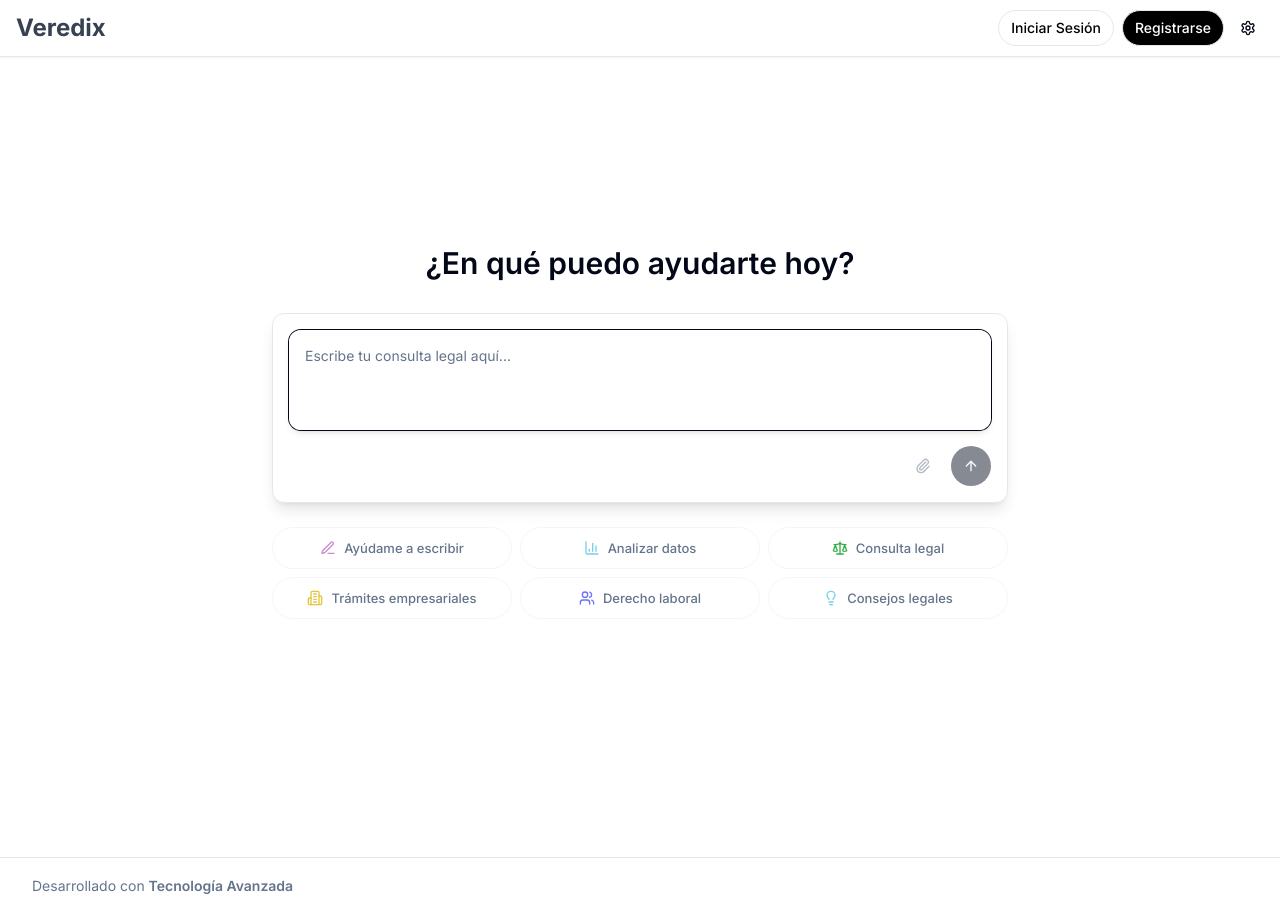
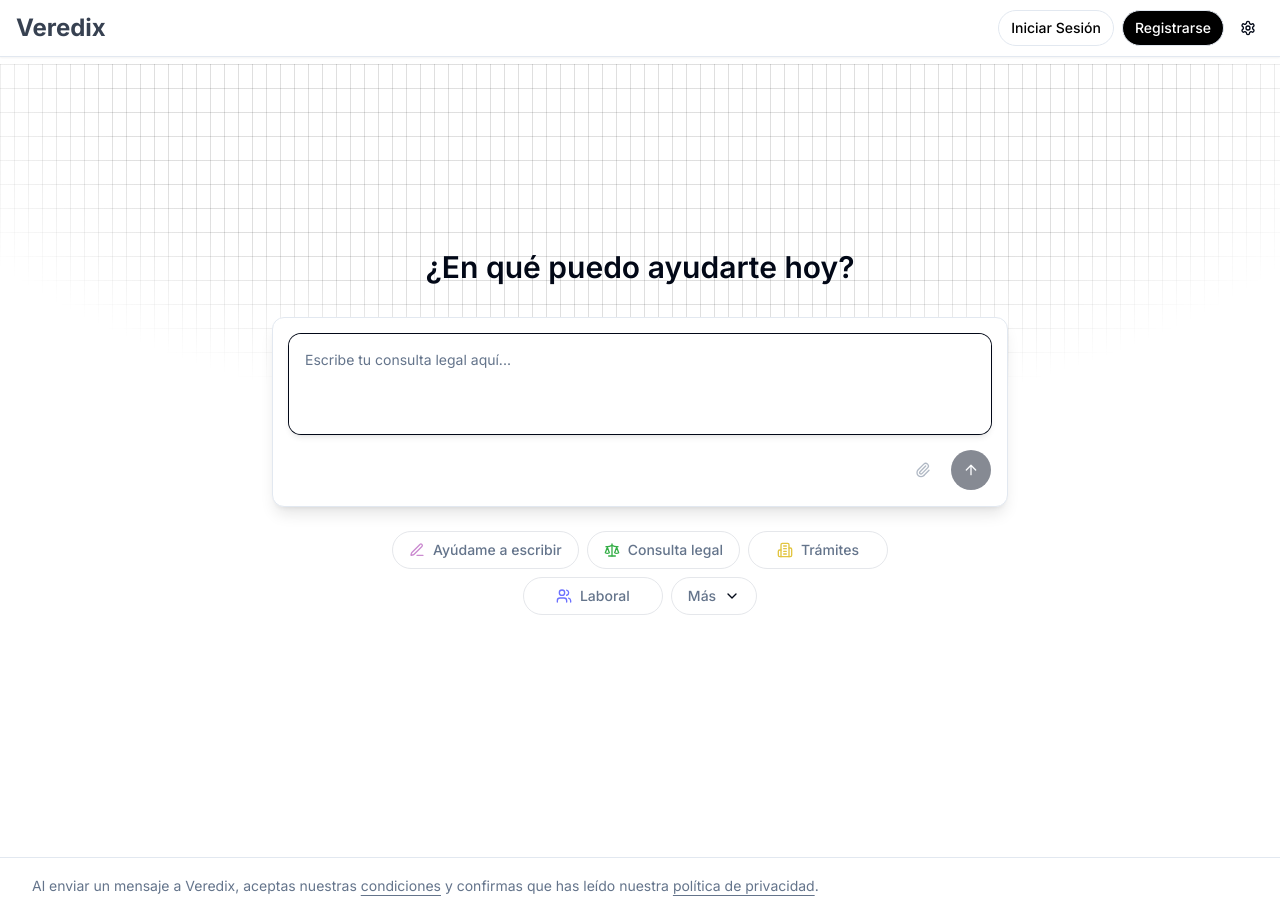
Before and after one commit to israelgo93/Veredix-Frontend, a Next.js app: page / in a window 1280 px wide. Built offline with nearby package versions, Linux system fonts and the light colour scheme.

Commit message:
Actualizacion de la interfaz

```diff
--- a/src/components/ChatInterface.tsx
+++ b/src/components/ChatInterface.tsx
@@ -1,4 +1,4 @@
-// chat-legal/src/components/ChatInterface.tsx
+// chat-legal/src/components/ChatInterfaceV2.tsx
 "use client"
 
 import { useState, useEffect, useRef, useCallback, type FormEvent, type KeyboardEvent, type ChangeEvent } from "react"
@@ -30,7 +30,7 @@
 import { DropdownMenu, DropdownMenuContent, DropdownMenuItem, DropdownMenuTrigger } from "@/components/ui/dropdown-menu"
 import { QuickActions } from "./QuickActions"
 import { Sidebar } from "./Sidebar"
-import { ThemeToggle } from "./theme-toggle"
+import Link from "next/link"
 
 function useIsMobile() {
   const [isMobile, setIsMobile] = useState(false)
@@ -59,10 +59,10 @@
   pre: "mb-3 mt-3 overflow-x-auto rounded-lg border bg-muted p-3",
 }
 
-const ThinkingIndicator = ({ isLoading }: { isLoading: boolean }) => (
+const ThinkingIndicator = () => (
   <div className="inline-flex items-center gap-2 px-3 py-2">
     <span className="align-middle text-sm font-medium animate-pulse bg-gradient-to-r from-gray-400 to-gray-600 bg-clip-text text-transparent">
-      {isLoading ? "Pensando" : "Razonando"}
+      Pensando
     </span>
   </div>
 )
@@ -317,6 +317,13 @@
   const isScrollingRef = useRef(false)
   const [sidebarOpen, setSidebarOpen] = useState(false)
   const [showNewChatModal, setShowNewChatModal] = useState(false)
+  const [chatStarted, setChatStarted] = useState(false)
+
+  useEffect(() => {
+    if (!isInitialView) {
+      setChatStarted(true)
+    }
+  }, [isInitialView])
 
   useEffect(() => {
     if (!isInitialView) {
@@ -444,9 +451,16 @@
 
   return (
     <div
-      className="flex bg-white dark:bg-gray-900 text-sm overflow-hidden fixed inset-x-0 bottom-0"
+      className={`flex bg-white dark:bg-gray-900 text-sm overflow-hidden fixed inset-x-0 bottom-0 ${
+        chatStarted ? "bg-transparent" : ""
+      }`}
       style={{ top: "64px" }}
     >
+      {!chatStarted && (
+        <div className="absolute inset-0 -z-10 h-full w-full bg-white dark:bg-gray-950">
+          <div className="absolute bottom-0 left-0 right-0 top-0 bg-[linear-gradient(to_right,#4f4f4f2e_1px,transparent_1px),linear-gradient(to_bottom,#4f4f4f2e_1px,transparent_1px)] bg-[size:14px_24px] [mask-image:radial-gradient(ellipse_60%_50%_at_50%_0%,#000_70%,transparent_100%)]"></div>
+        </div>
+      )}
       {!isInitialView && isMobile && (
         <header className="fixed top-0 left-0 right-0 h-16 flex items-center px-3 bg-white dark:bg-gray-900 shadow-md z-50 justify-between">
           <div>
@@ -461,7 +475,15 @@
             </Button>
           </div>
           <div>
-            <ThemeToggle />
+            <Link href="/auth/login">
+              <Button
+                variant="outline"
+                size="sm"
+                className="rounded-full px-3 py-1 bg-white text-black dark:bg-gray-800 dark:text-white hover:bg-gray-100 dark:hover:bg-gray-700 transition-all"
+              >
+                Iniciar Sesión
+              </Button>
+            </Link>
           </div>
         </header>
       )}
@@ -566,8 +588,8 @@
                                 message.role === "user" ? "text-primary justify-end" : "text-foreground justify-start"
                               }`}
                             >
-                              {message.role === "assistant" && (showThinking || isLoading) ? (
-                                <ThinkingIndicator isLoading={isLoading} />
+                              {message.role === "assistant" && showThinking ? (
+                                <ThinkingIndicator />
                               ) : (
                                 <div className="prose prose-neutral dark:prose-invert max-w-full overflow-x-hidden text-xs sm:text-sm md:text-base">
                                   <ReactMarkdown
--- a/src/components/ClientLayout.tsx
+++ b/src/components/ClientLayout.tsx
@@ -50,7 +50,7 @@
             </div>
 
             {/* Derecha: botones (solo en escritorio) */}
-            <div className="hidden md:flex items-center space-x-2">
+            <div className={isMobile ? "flex items-center space-x-2" : "hidden md:flex items-center space-x-2"}>
               {!isAuthenticated ? (
                 <>
                   <Link href="/auth/login">
@@ -96,7 +96,15 @@
         <footer className="border-t py-6 md:py-0 bg-white dark:bg-gray-900">
           <div className="container flex flex-col items-center justify-between gap-4 md:h-14 md:flex-row">
             <p className="text-center text-sm leading-loose text-muted-foreground">
-              Desarrollado con <span className="font-semibold">Tecnología Avanzada</span>
+              Al enviar un mensaje a Veredix, aceptas nuestras{" "}
+              <a href="/condiciones" className="underline underline-offset-4 hover:text-primary">
+                condiciones
+              </a>{" "}
+              y confirmas que has leído nuestra{" "}
+              <a href="/privacidad" className="underline underline-offset-4 hover:text-primary">
+                política de privacidad
+              </a>
+              .
             </p>
           </div>
         </footer>
--- a/src/components/QuickActions.tsx
+++ b/src/components/QuickActions.tsx
@@ -1,23 +1,19 @@
 //src/components/QuickActions.tsx
 "use client"
 
+import { useState } from "react"
 import { Button } from "@/components/ui/button"
-import { PenLine, BarChart3, Scale, Building2, Users, Lightbulb } from "lucide-react"
+import { PenLine, Scale, Building2, Users, Lightbulb, BarChart3, ChevronDown, FileText, BookOpen } from 'lucide-react'
 
 interface QuickActionsProps {
   onQuickAction: (text: string) => void
 }
 
-const quickActionButtons = [
+const initialActions = [
   {
     icon: <PenLine className="w-4 h-4" style={{ color: "rgb(203, 139, 208)" }} />,
     label: "Ayúdame a escribir",
     action: "¿Puedes ayudarme a redactar un documento legal?",
-  },
-  {
-    icon: <BarChart3 className="w-4 h-4" style={{ color: "rgb(118, 208, 235)" }} />,
-    label: "Analizar datos",
-    action: "¿Puedes analizar estos datos legales?",
   },
   {
     icon: <Scale className="w-4 h-4" style={{ color: "rgb(53, 174, 71)" }} />,
@@ -26,35 +22,73 @@
   },
   {
     icon: <Building2 className="w-4 h-4" style={{ color: "rgb(226, 197, 65)" }} />,
-    label: "Trámites empresariales",
+    label: "Trámites",
     action: "¿Qué necesito para un trámite empresarial?",
   },
   {
     icon: <Users className="w-4 h-4" style={{ color: "rgb(108, 113, 255)" }} />,
-    label: "Derecho laboral",
+    label: "Laboral",
     action: "Consulta sobre derecho laboral",
+  },
+]
+
+const allActions = [
+  ...initialActions,
+  {
+    icon: <BarChart3 className="w-4 h-4" style={{ color: "rgb(118, 208, 235)" }} />,
+    label: "Analizar datos",
+    action: "¿Puedes analizar estos datos legales?",
   },
   {
     icon: <Lightbulb className="w-4 h-4" style={{ color: "rgb(118, 208, 235)" }} />,
-    label: "Consejos legales",
+    label: "Consejos",
     action: "¿Puedes darme un consejo legal?",
+  },
+  {
+    icon: <Scale className="w-4 h-4" style={{ color: "rgb(203, 139, 208)" }} />,
+    label: "Civil",
+    action: "Consulta sobre derecho civil",
+  },
+  {
+    icon: <FileText className="w-4 h-4" style={{ color: "rgb(226, 197, 65)" }} />,
+    label: "Documentos",
+    action: "Necesito ayuda con documentos legales",
+  },
+  {
+    icon: <BookOpen className="w-4 h-4" style={{ color: "rgb(108, 113, 255)" }} />,
+    label: "Biblioteca",
+    action: "Buscar en la biblioteca legal",
   },
 ]
 
 export function QuickActions({ onQuickAction }: QuickActionsProps) {
+  const [showMore, setShowMore] = useState(false)
+
+  const visibleActions = showMore ? allActions : initialActions
+
   return (
-    <div className="grid grid-cols-1 sm:grid-cols-2 lg:grid-cols-3 gap-2 w-full mx-auto max-w-3xl">
-      {quickActionButtons.map((button, index) => (
+    <div className="w-full max-w-[600px] mx-auto px-4">
+      <div className="flex flex-wrap gap-2 justify-center">
+        {visibleActions.map((button, index) => (
+          <Button
+            key={index}
+            variant="outline"
+            onClick={() => onQuickAction(button.action)}
+            className="flex items-center gap-2 px-4 py-2 h-auto rounded-full border border-gray-200 bg-white hover:bg-gray-50 dark:bg-gray-800 dark:hover:bg-gray-700 dark:border-gray-700 transition-all min-w-[140px] justify-center"
+          >
+            {button.icon}
+            <span className="text-sm text-muted-foreground">{button.label}</span>
+          </Button>
+        ))}
         <Button
-          key={index}
           variant="outline"
-          className="w-full h-[42px] flex items-center gap-2 px-3 py-2 text-[13px] rounded-full border border-border/40 bg-background hover:bg-secondary/80 transition-colors"
-          onClick={() => onQuickAction(button.action)}
+          onClick={() => setShowMore(!showMore)}
+          className="flex items-center gap-2 px-4 py-2 h-auto rounded-full border border-gray-200 bg-white hover:bg-gray-50 dark:bg-gray-800 dark:hover:bg-gray-700 dark:border-gray-700 transition-all"
         >
-          {button.icon}
-          <span className="text-muted-foreground">{button.label}</span>
+          <span className="text-sm text-muted-foreground">{showMore ? "Menos" : "Más"}</span>
+          <ChevronDown className="w-4 h-4" style={{ transform: showMore ? "rotate(180deg)" : "none" }} />
         </Button>
-      ))}
+      </div>
     </div>
   )
 }
```
Also changed, not shown: src/app/layout.tsx (+10 -14 lines), src/components/auth/login-form.tsx (+20 -37 lines), src/components/auth/signup-form.tsx (+26 -38 lines), src/hooks/useChat.ts (+56 -38 lines), src/app/page.tsx (line endings or trailing spaces).
